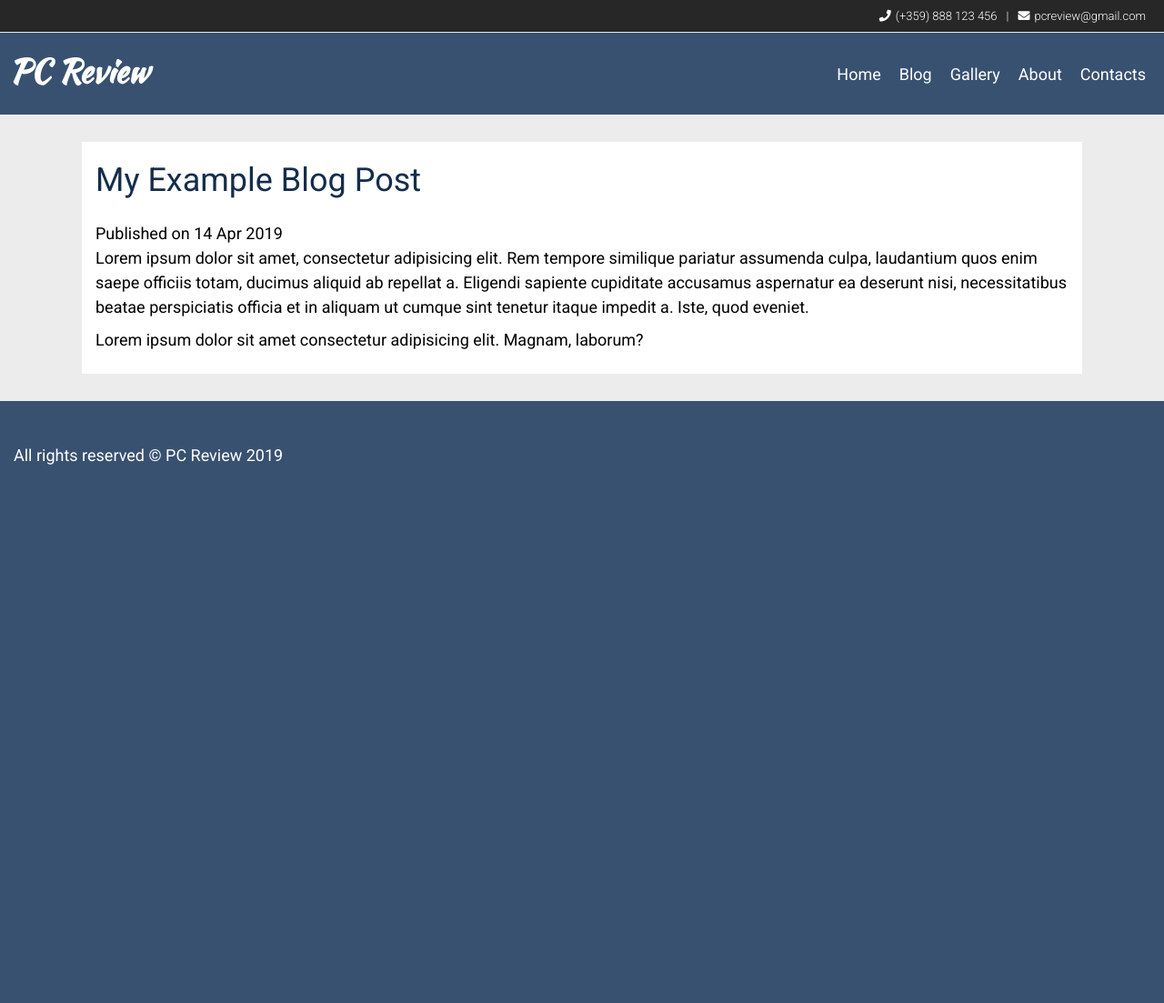
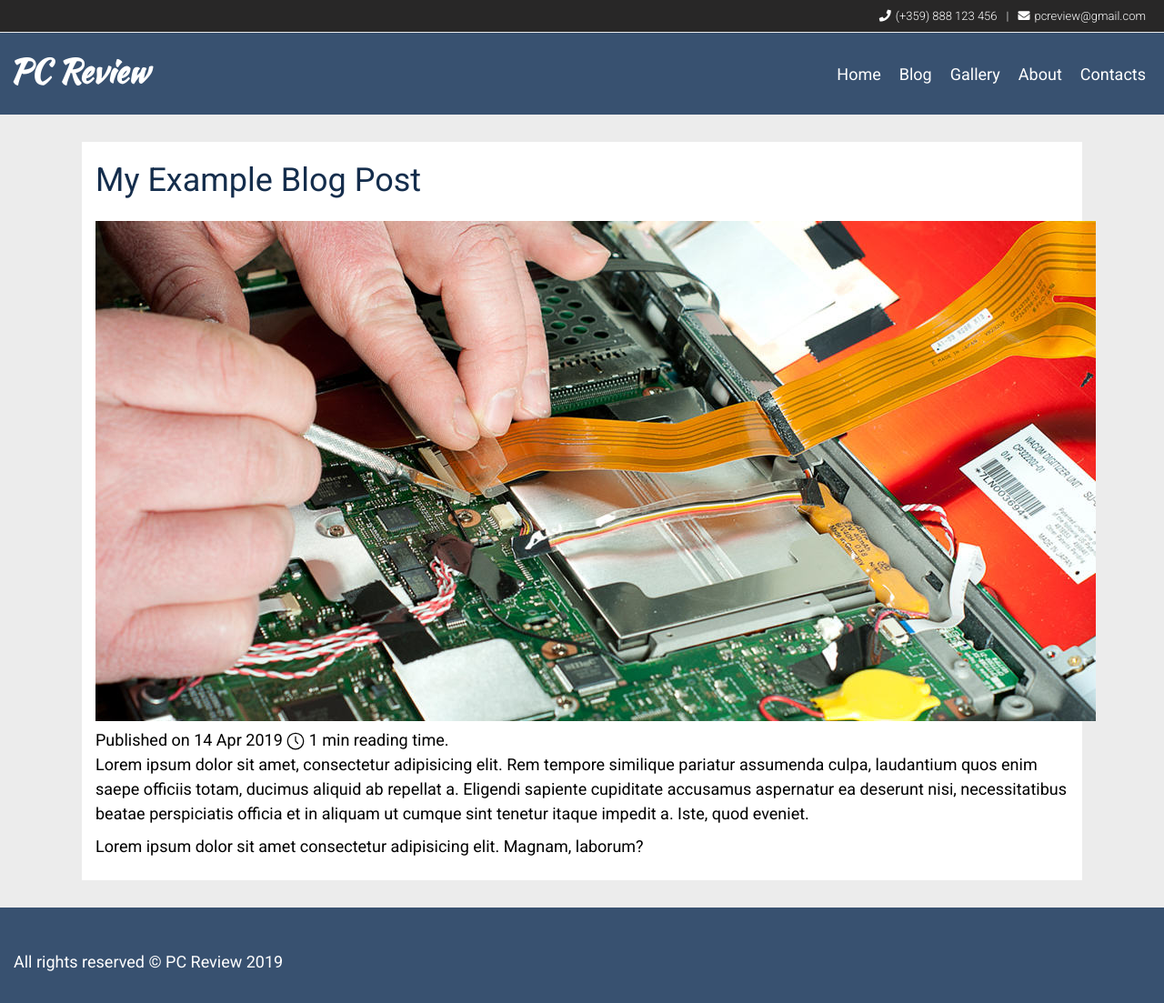
Before and after one commit to chrisbg69/chrisbg69.github.io, a Jekyll site: the page built from _posts/2019-04-14-my-example-post.md, in a window 1280 px wide. Shown: the whole page at 91% size. Built offline with Jekyll 4.4.1, drawn with Linux system fonts in a browser that asks for light colours; nearby versions of some CDN libraries; before the commit the page ends 900 px from its top, so only the background shows below that.

Commit message:
add reading time to post

```diff
--- a/_layouts/post.html
+++ b/_layouts/post.html
@@ -8,5 +8,25 @@ layout: default
     <img class="feature-image" src={{ page.feature-img }} alt="Feature Image"/>
     {% endif %}
     Published on {{ page.date | date_to_string }}
+    <!--
+    Before using this Jekyll Snippet make sure you
+    1. don't care if your IDE shows tag errors
+    2. may have to add the words "Reading Time". Currently it uses an icon from https://github.com/danklammer/bytesize-icons
+-->
+
+<span class="read-time" title="Estimated read time">
+    <svg id="i-clock" viewBox="0 0 32 32" width="20" height="20" fill="none" stroke="currentcolor" stroke-linecap="round"
+    stroke-linejoin="round" stroke-width="2"><circle cx="16" cy="16" r="14" /><path d="M16 8 L16 16 20 20" /></svg>
+
+    {% assign words = content | number_of_words %}
+    {% if words < 360 %}
+      1 min reading time.
+    {% else %}
+      {{ words | divided_by:180 }} mins reading time.
+    {% endif %}
+  </span>
+  <style>
+      svg#i-clock {vertical-align: middle;}
+  </style>
     {{ content }}
 </article>
--- a/_posts/2019-04-14-my-example-post.md
+++ b/_posts/2019-04-14-my-example-post.md
@@ -6,6 +6,7 @@ categories:
 - example
 - jekyll
 layout: post
+feature-img: "/assets/images/1.jpg"
 ---
 
 <p>Lorem ipsum dolor sit amet, consectetur adipisicing elit. Rem tempore similique pariatur assumenda culpa, laudantium quos enim saepe officiis totam, ducimus aliquid ab repellat a. Eligendi sapiente cupiditate accusamus aspernatur ea deserunt nisi, necessitatibus beatae perspiciatis officia et in aliquam ut cumque sint tenetur itaque impedit a. Iste, quod eveniet.</p>
```
Also changed, not shown: 3 other files.
